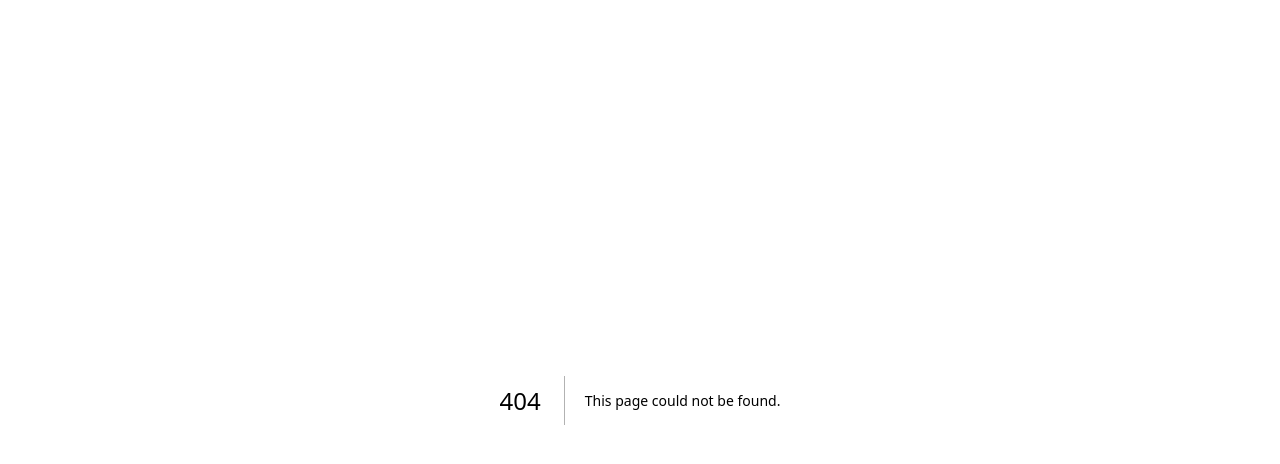
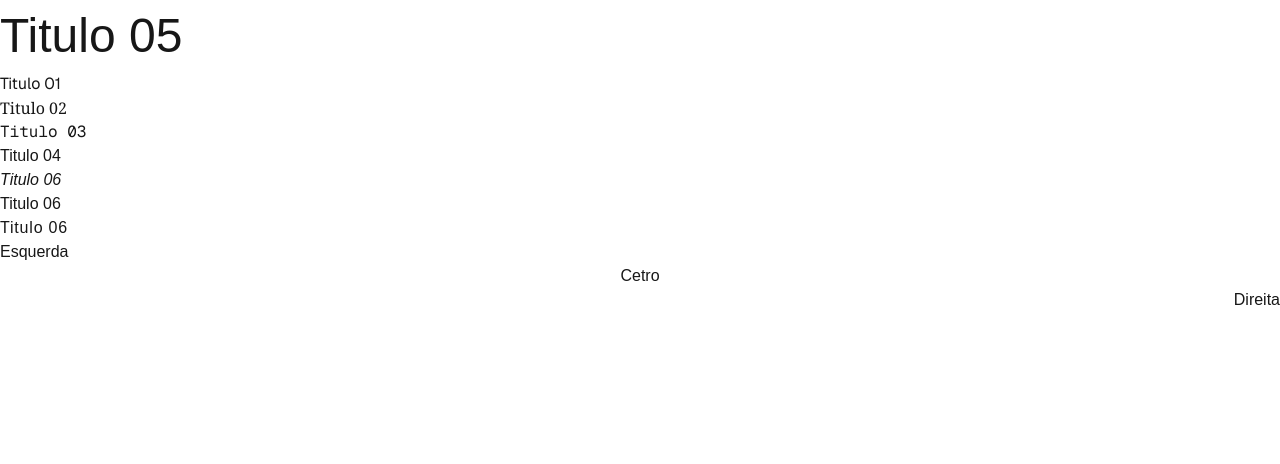
Before and after one commit to gabrielhdantaspimentel/Full-Stack-Web-com-Node-JavaScript-e-TypeScript, a Next.js app in the folder Section 31 - Next e tailwind/next-tailwind-fundamentos/: page /fundamentos/2_tipografia in a window 1280 px wide. Before the commit this address had no page. Shown: the top 464 px of the page. Built offline with nearby package versions, Linux system fonts and the light colour scheme.

Commit message:
Aula 348 - Tipografia

```diff
--- /dev/null
+++ b/Section 31 - Next e tailwind/next-tailwind-fundamentos/src/app/fundamentos/2_tipografia/page.tsx
@@ -0,0 +1,27 @@
+export default function Responsividade(){
+    return (
+        <div>
+
+            <h1 className="
+            text-[1-rem]
+            md:text-[2rem]
+            lg:text-[3rem]
+            ">Titulo 05</h1>
+
+            <h1 className="font-sans">Titulo 01</h1>
+            <h1 className="font-serif">Titulo 02</h1>
+            <h1 className="font-mono">Titulo 03</h1>
+            <h1 className="font-2xl">Titulo 04</h1>
+            <h1 className="italic">Titulo 06</h1>
+            <h1 className="font-thin">Titulo 06</h1>
+            <h1 className="font-thin tracking-wider">Titulo 06</h1>
+
+
+            <h1 className="text-left">Esquerda</h1>
+            <h1 className="text-center">Cetro</h1>
+            <h1 className="text-right">Direita</h1>
+
+
+        </div>
+    )
+}
```
